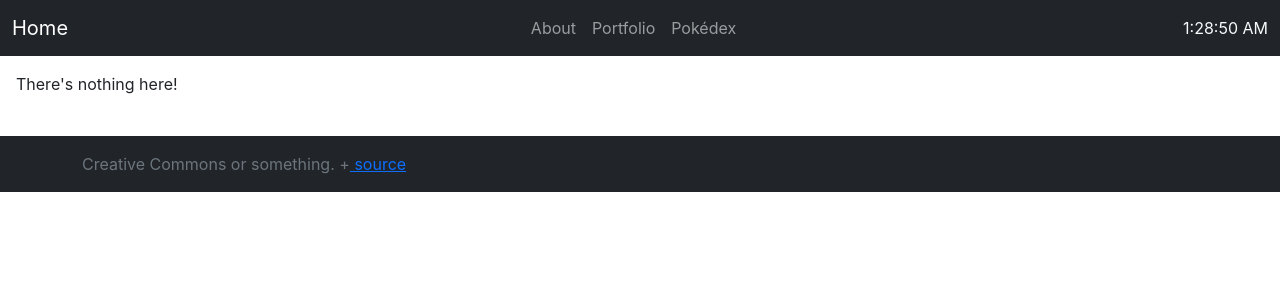
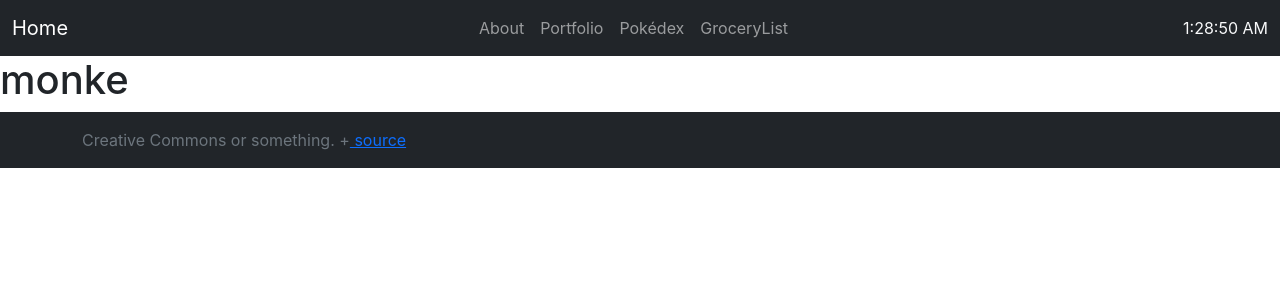
Before and after one commit to icycurr3nt/bingus-v2, a React (Create React App) app: page /grocerylist in a window 1280 px wide. Shown: the top 300 px of the page. Built offline with nearby package versions, Linux system fonts and the light colour scheme.

Commit message:
Added Shopping List Route to React Router

```diff
--- a/src/App.jsx
+++ b/src/App.jsx
@@ -51,6 +51,9 @@ function Header() {
                       <li class="nav-item">
                           <Link to="/pokedex" class="nav-link">Pokédex</Link>
                       </li>
+                      <li class="nav-item">
+                          <Link to="/grocerylist" class="nav-link">GroceryList</Link>
+                      </li>
                   </ul>
                   <Clock/>
               </div>
--- a/src/index.js
+++ b/src/index.js
@@ -4,10 +4,12 @@ import { BrowserRouter, Routes, Route }  from "react-router-dom";
 import './assets/css/index.css';
 import App from './App.jsx';
 import About from './static_pages/About.jsx'
-import Portfolio from './static_pages/Portfolio.jsx';
+import Portfolio from './static_pages/Portfolio.jsx'
 import Home from './static_pages/Home.jsx'
 import Pokedex from './pages/Pokedex.jsx'
 import Pokemon from './pages/Pokemon.jsx'
+import GroceryList from './pages/GroceryList.jsx'
+
 
 ReactDOM.render(
   <React.StrictMode>
@@ -27,6 +29,7 @@ ReactDOM.render(
         </main>
       }
     />
+        <Route path="grocerylist" element={<GroceryList/>} />
       </Route>
     </Routes>
     </BrowserRouter>
--- /dev/null
+++ b/src/pages/GroceryList.jsx
@@ -0,0 +1,7 @@
+import React from "react";
+
+export default function GroceryList() {
+    return (
+        <h1>monke</h1>
+    )
+}
```
